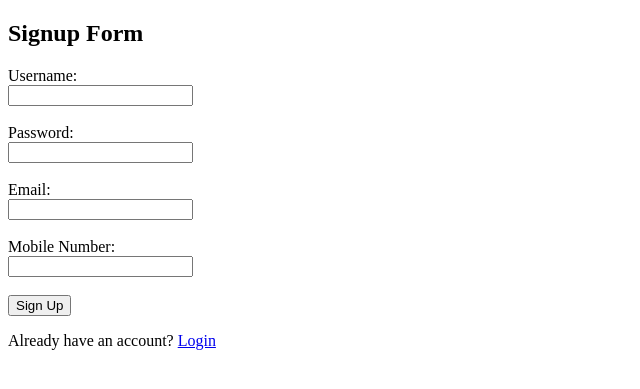
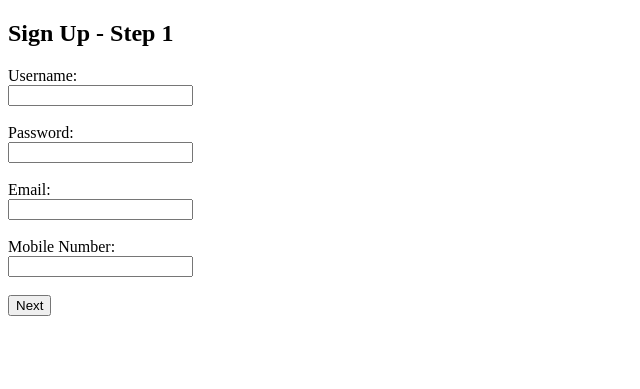
Before and after one commit to perlsanchi/Tashacodes, a Flask app: page /signup in a window 1280 px wide. Shown: the top 389 px of the page, without its empty margins (0-640 px from the left). Run offline with Flask 3, Linux system fonts and the light colour scheme.

Commit message:
v3 second form

```diff
--- a/app.py
+++ b/app.py
@@ -1,8 +1,9 @@
-from flask import Flask, render_template, request
+from flask import Flask, render_template, request, redirect, url_for, session
 import sqlite3
 import random
 
 app = Flask(__name__)
+app.secret_key = 'your_secret_key'  # Required to use session
 
 def get_db_connection():
     conn = sqlite3.connect('users.db')
@@ -27,37 +28,51 @@ def login():
     if user:
         return f"Welcome, {user['username']}! Your email is {user['email']}."
     else:
-        return render_template('index.html', error = "Invalid username or password. Please try again OR Sign up on <a href = /signup>Sign Up</a> page.")
+        return render_template('index.html', error="Invalid username or password. Please try again OR Sign up on <a href='/signup'>Sign Up</a> page.")
 
 @app.route('/signup', methods=['GET', 'POST'])
 def signup():
     if request.method == 'POST':
-        username = request.form['username']
-        password = request.form['password']
-        email = request.form['email']
-        mobile_number = request.form.get('mobile_number', None)
+        # Save first form data in session
+        session['username'] = request.form['username']
+        session['password'] = request.form['password']
+        session['email'] = request.form['email']
+        session['mobile_number'] = request.form.get('mobile_number')
+        return redirect(url_for('signup_step2'))
+    return render_template('signup.html')
 
+@app.route('/signup_step2', methods=['GET', 'POST'])
+def signup_step2():
+    if request.method == 'POST':
+        address = request.form['address']
+        city = request.form['city']
+
+        # Retrieve session data
+        username = session.get('username')
+        password = session.get('password')
+        email = session.get('email')
+        mobile_number = session.get('mobile_number')
+        match_id = generate_10_digit_number()
 
         conn = get_db_connection()
         cursor = conn.cursor()
-        num = generate_10_digit_number()
-
         try:
             cursor.execute('''
-                INSERT INTO users (username, password, email,mobile_number, match_id)
-                VALUES (?, ?, ?,?,?)
-            ''', (username, password, email, mobile_number,num))
+                INSERT INTO users (username, password, email, mobile_number, match_id, address, city)
+                VALUES (?, ?, ?, ?, ?, ?, ?)
+            ''', (username, password, email, mobile_number, match_id, address, city))
             conn.commit()
+            # Clear session data after insertion
+            session.clear()
             return f"User {username} created successfully!"
         except sqlite3.IntegrityError:
-            return render_template('signup.html', error="Username or email already exists.")
+            return "Username or email already exists."
         finally:
             conn.close()
-
-    return render_template('signup.html')
+    return render_template('signup_step2.html')
 
 def generate_10_digit_number():
     return random.randint(1000000000, 9999999999)
 
 if __name__ == '__main__':
-    app.run(debug=True, port = 5001)
+    app.run(debug=True, port=5001)
--- a/templates/signup.html
+++ b/templates/signup.html
@@ -1,28 +1,18 @@
 <!DOCTYPE html>
 <html>
-<head>
-    <title>Sign Up</title>
-</head>
+<head><title>Sign Up - Step 1</title></head>
 <body>
-    <h2>Signup Form</h2>
-    {% if error %}
-        <p style="color:red;">{{ error }}</p>
-    {% endif %}
+<h2>Sign Up - Step 1</h2>
 <form method="POST" action="/signup">
     <label>Username:</label><br>
     <input type="text" name="username" required><br><br>
-
     <label>Password:</label><br>
     <input type="password" name="password" required><br><br>
-
     <label>Email:</label><br>
     <input type="email" name="email" required><br><br>
-
     <label>Mobile Number:</label><br>
     <input type="text" name="mobile_number"><br><br>
-
-        <input type="submit" value="Sign Up">
+    <input type="submit" value="Next">
 </form>
-    <p>Already have an account? <a href="/">Login</a></p>
 </body>
 </html>
```
Also changed, not shown: 1 other file. Lines whose indentation alone changed are shown as unchanged.
